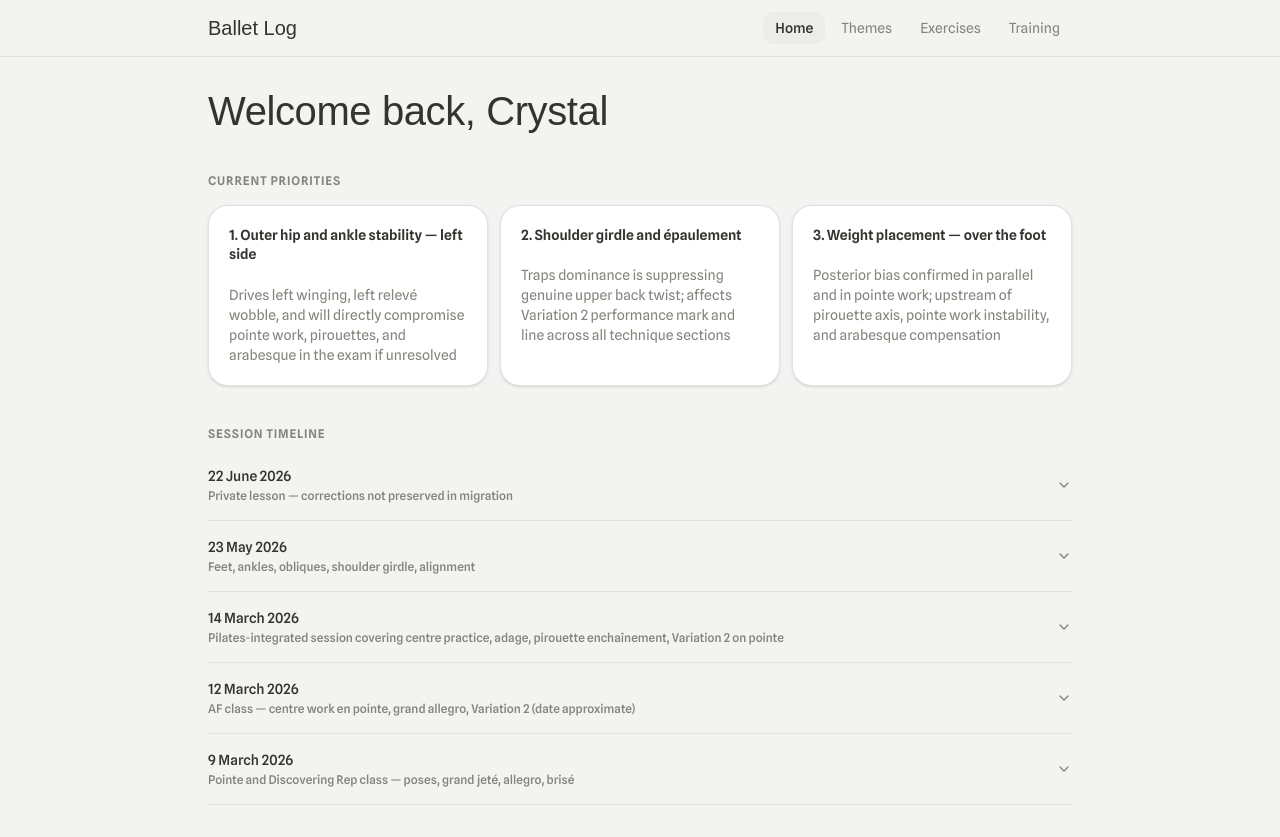
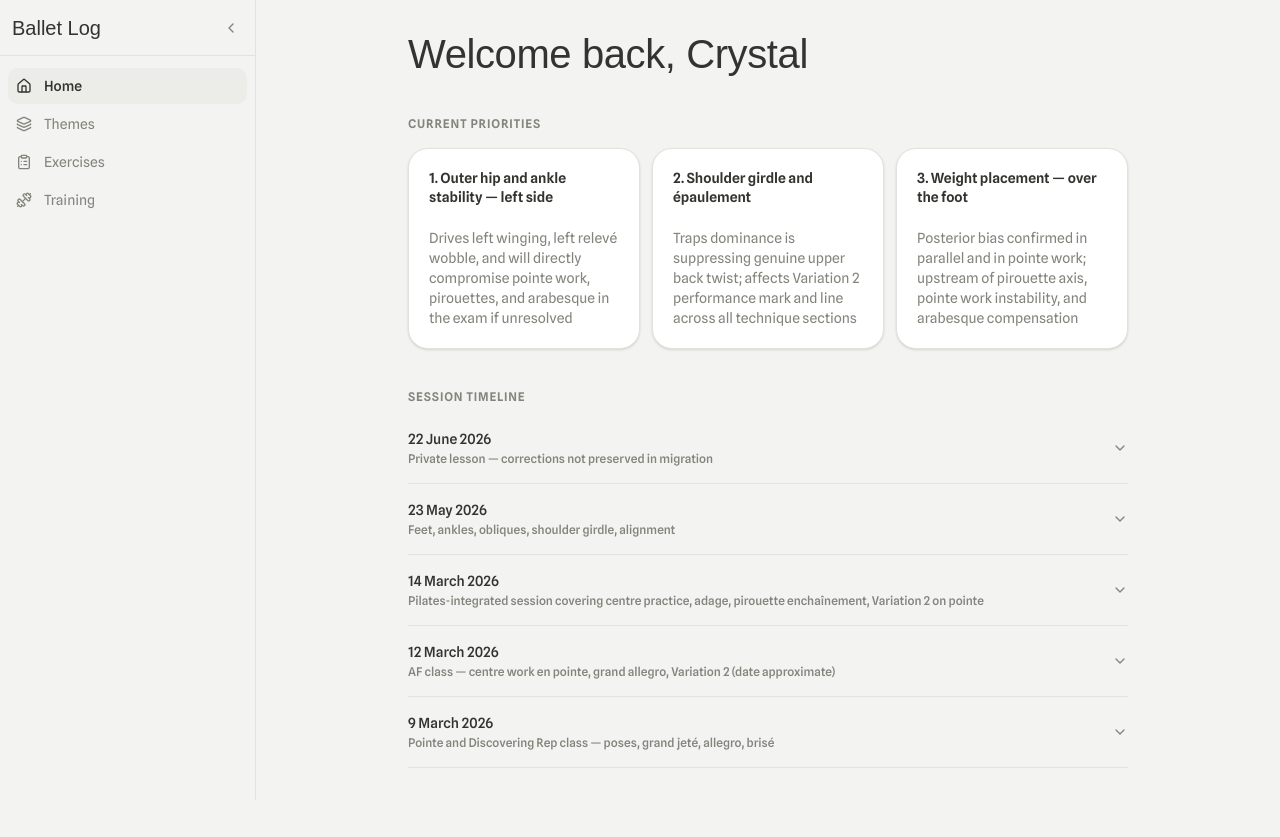
Before and after one commit to chiucrystal/ballet-log, a Next.js app in the folder app/: page / in a window 1280 px wide. After the commit the page ends 800 px from the top, so only its background shows below. Built offline with nearby package versions, Linux system fonts and the light colour scheme; a web font is replaced by a local one.

Commit message:
Replace top nav with collapsible left sidebar
Desktop: sticky sidebar, collapses to icon-only. Mobile: fixed drawer with backdrop overlay and top bar.

Co-Authored-By: Claude Sonnet 4.6 <noreply@anthropic.com>
Claude-Session: https://claude.ai/code/session_01D99GfTiXcue4RaSWtsWv2m

```diff
--- a/app/app/layout.tsx
+++ b/app/app/layout.tsx
@@ -27,11 +27,15 @@ export default function RootLayout({
 }>) {
   return (
     <html lang="en" className={`${forum.variable} ${splineSans.variable} h-full antialiased`}>
-      <body className="min-h-full flex flex-col bg-background text-foreground">
+      <body className="min-h-screen flex bg-background text-foreground">
         <Nav />
-        <main className="flex-1 mx-auto w-full max-w-4xl px-4 py-8">
-          {children}
-        </main>
+        <div className="flex-1 min-w-0 flex flex-col">
+          {/* Spacer for mobile fixed top bar */}
+          <div className="h-14 shrink-0 md:hidden" />
+          <main className="flex-1 max-w-3xl w-full mx-auto px-6 py-8">
+            {children}
+          </main>
+        </div>
       </body>
     </html>
   )
--- a/app/components/nav.tsx
+++ b/app/components/nav.tsx
@@ -2,75 +2,111 @@
 
 import Link from 'next/link'
 import { usePathname } from 'next/navigation'
-import { Menu, X } from 'lucide-react'
+import { Home, Layers, ClipboardList, Dumbbell, ChevronLeft, ChevronRight, Menu, X } from 'lucide-react'
 import { useState } from 'react'
 import { cn } from '@/lib/utils'
 
 const navLinks = [
-  { href: '/', label: 'Home' },
-  { href: '/themes', label: 'Themes' },
-  { href: '/exercises', label: 'Exercises' },
-  { href: '/training', label: 'Training' },
+  { href: '/', label: 'Home', icon: Home },
+  { href: '/themes', label: 'Themes', icon: Layers },
+  { href: '/exercises', label: 'Exercises', icon: ClipboardList },
+  { href: '/training', label: 'Training', icon: Dumbbell },
 ]
 
 export function Nav() {
-  const [open, setOpen] = useState(false)
+  const [collapsed, setCollapsed] = useState(false)
+  const [mobileOpen, setMobileOpen] = useState(false)
   const pathname = usePathname()
 
   return (
-    <header className="sticky top-0 z-50 border-b bg-background">
-      <div className="mx-auto max-w-4xl flex h-14 items-center justify-between px-4">
+    <>
+      {/* Mobile backdrop */}
+      {mobileOpen && (
+        <div
+          className="fixed inset-0 z-30 bg-black/20 md:hidden"
+          onClick={() => setMobileOpen(false)}
+        />
+      )}
+
+      {/* Sidebar */}
+      <aside
+        className={cn(
+          'fixed inset-y-0 left-0 z-40 flex flex-col bg-background border-r border-border',
+          'transition-transform duration-200 w-64',
+          mobileOpen ? 'translate-x-0' : '-translate-x-full',
+          'md:sticky md:top-0 md:h-screen md:translate-x-0 md:transition-[width] md:duration-200',
+          collapsed ? 'md:w-14' : 'md:w-56',
+        )}
+      >
+        {/* Header */}
+        <div className={cn(
+          'flex h-14 shrink-0 items-center border-b border-border px-3',
+          collapsed ? 'md:justify-center' : 'justify-between'
+        )}>
+          <Link
+            href="/"
+            onClick={() => setMobileOpen(false)}
+            className={cn('font-heading text-xl truncate', collapsed && 'md:hidden')}
+          >
+            Ballet Log
+          </Link>
+
+          {/* Desktop collapse toggle */}
+          <button
+            onClick={() => setCollapsed(!collapsed)}
+            className="hidden md:flex items-center justify-center p-1 rounded text-muted-foreground hover:text-foreground hover:bg-muted"
+            aria-label="Toggle sidebar"
+          >
+            {collapsed ? <ChevronRight className="size-4" /> : <ChevronLeft className="size-4" />}
+          </button>
+
+          {/* Mobile close */}
+          <button
+            onClick={() => setMobileOpen(false)}
+            className="md:hidden p-1 rounded text-muted-foreground hover:text-foreground"
+            aria-label="Close menu"
+          >
+            <X className="size-4" />
+          </button>
+        </div>
+
+        {/* Nav links */}
+        <nav className="flex-1 px-2 py-3 space-y-0.5 overflow-y-auto">
+          {navLinks.map(({ href, label, icon: Icon }) => (
+            <Link
+              key={href}
+              href={href}
+              onClick={() => setMobileOpen(false)}
+              title={collapsed ? label : undefined}
+              className={cn(
+                'flex items-center gap-3 rounded-md text-sm transition-colors',
+                'px-2 py-2',
+                collapsed && 'md:justify-center md:px-0',
+                pathname === href
+                  ? 'bg-muted text-foreground font-medium'
+                  : 'text-muted-foreground hover:text-foreground hover:bg-muted/50'
+              )}
+            >
+              <Icon className="size-4 shrink-0" />
+              <span className={cn(collapsed && 'md:hidden')}>{label}</span>
+            </Link>
+          ))}
+        </nav>
+      </aside>
+
+      {/* Mobile top bar */}
+      <div className="fixed top-0 left-0 right-0 z-20 h-14 flex items-center gap-3 px-4 bg-background border-b border-border md:hidden">
+        <button
+          onClick={() => setMobileOpen(true)}
+          className="p-1 -ml-1 rounded text-muted-foreground hover:text-foreground"
+          aria-label="Open menu"
+        >
+          <Menu className="size-5" />
+        </button>
         <Link href="/" className="font-heading text-xl">
           Ballet Log
         </Link>
-
-        <nav className="hidden md:flex items-center gap-1">
-          {navLinks.map((link) => (
-            <Link
-              key={link.href}
-              href={link.href}
-              className={cn(
-                'px-3 py-1.5 rounded-md text-sm transition-colors',
-                pathname === link.href
-                  ? 'bg-muted font-medium text-foreground'
-                  : 'text-muted-foreground hover:text-foreground hover:bg-muted/50'
-              )}
-            >
-              {link.label}
-            </Link>
-          ))}
-        </nav>
-
-        <button
-          className="md:hidden p-2 -mr-2 text-muted-foreground hover:text-foreground"
-          onClick={() => setOpen(!open)}
-          aria-label="Toggle menu"
-        >
-          {open ? <X className="size-5" /> : <Menu className="size-5" />}
-        </button>
       </div>
-
-      {open && (
-        <div className="border-t bg-background md:hidden">
-          <nav className="mx-auto max-w-4xl flex flex-col px-4 py-2 gap-1">
-            {navLinks.map((link) => (
-              <Link
-                key={link.href}
-                href={link.href}
-                onClick={() => setOpen(false)}
-                className={cn(
-                  'px-3 py-2 rounded-md text-sm transition-colors',
-                  pathname === link.href
-                    ? 'bg-muted font-medium text-foreground'
-                    : 'text-muted-foreground hover:text-foreground hover:bg-muted/50'
-                )}
-              >
-                {link.label}
-              </Link>
-            ))}
-          </nav>
-        </div>
-      )}
-    </header>
+    </>
   )
 }
```
